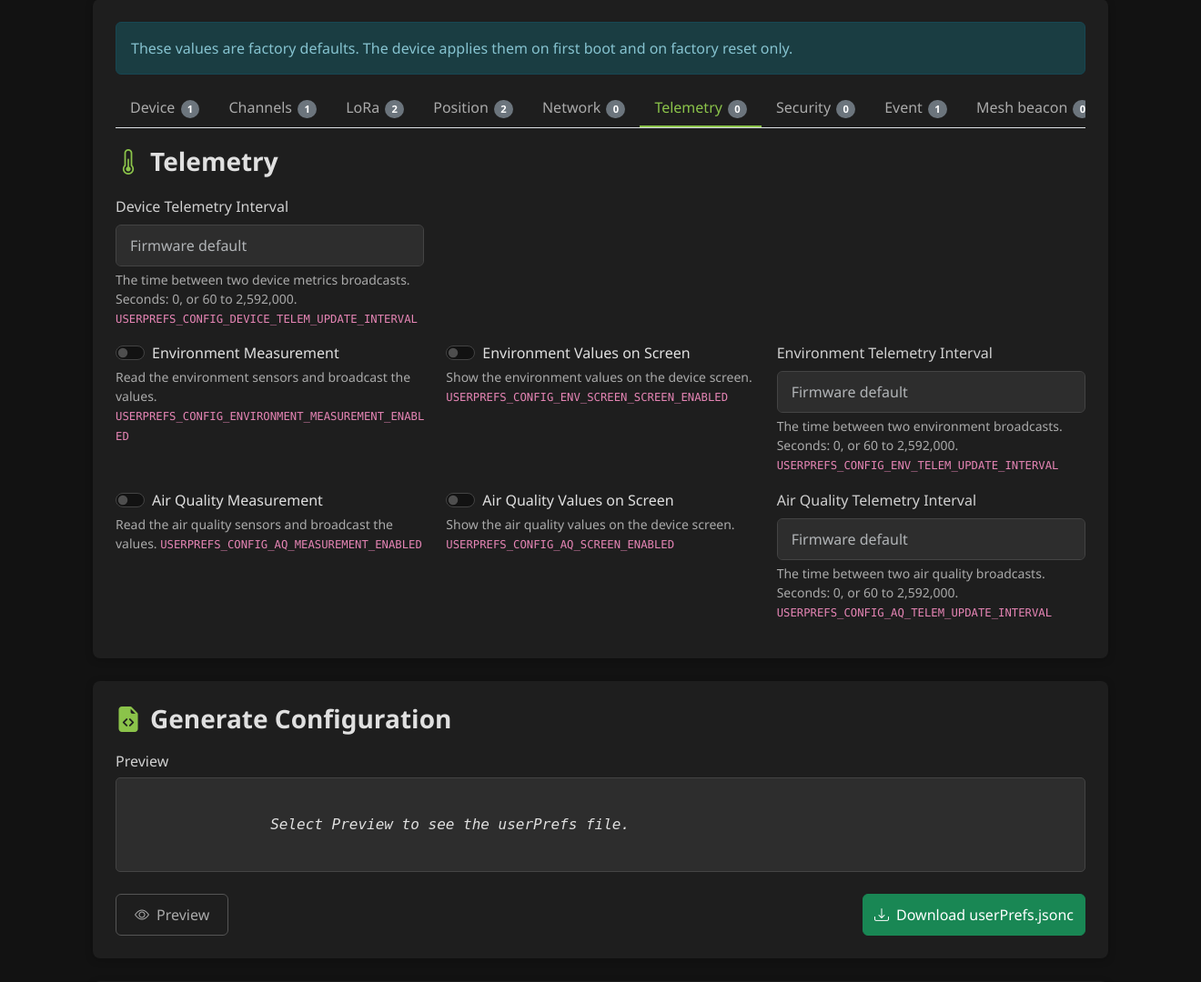
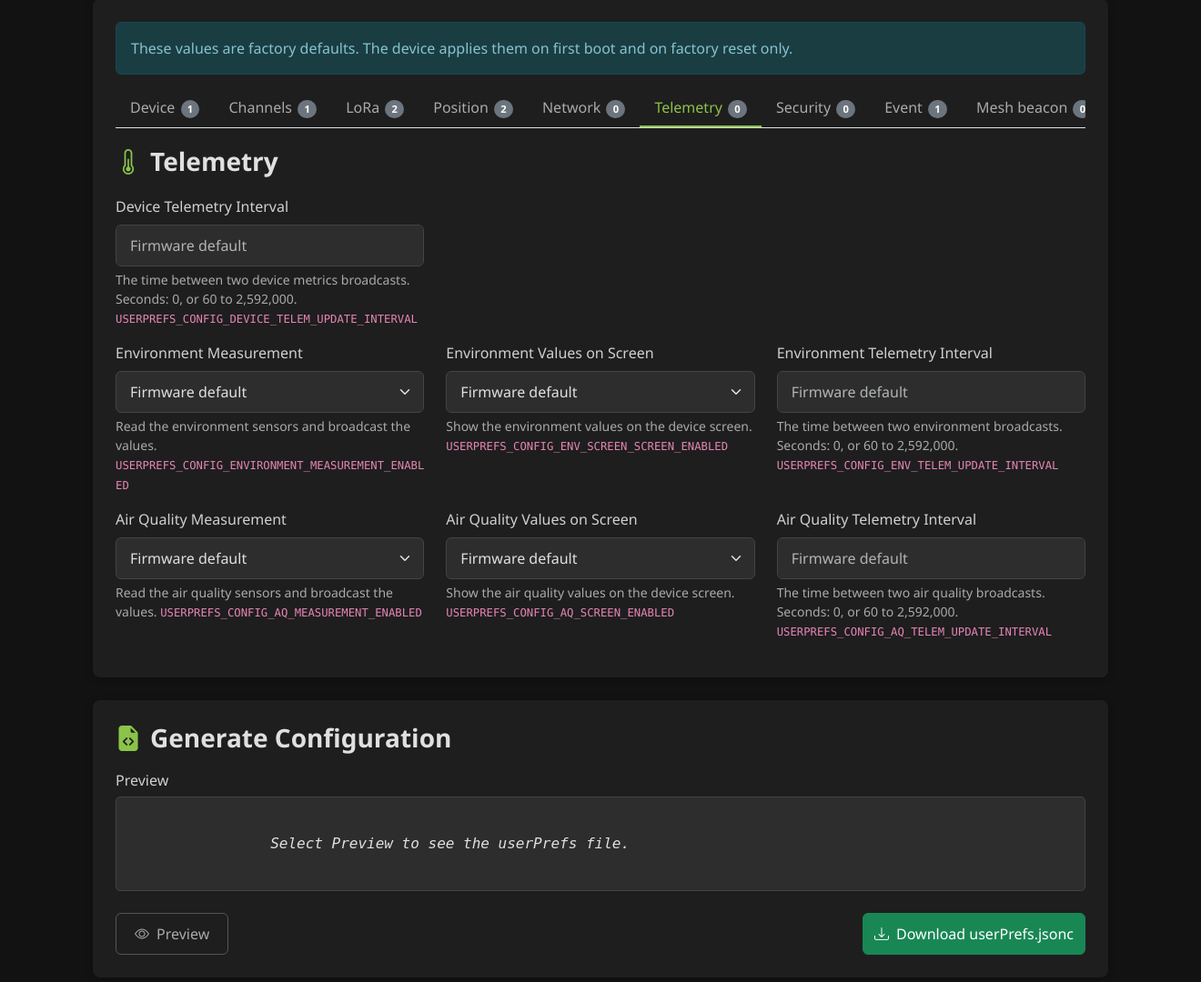
Before and after one commit to Crank-Git/MTFWBuilder, a Python web app: template templates/index.html in a window 1320 px wide, after a click that opens the changed part; the page is wider, and only the part inside the window is pictured. Shown: the part 196-1276 px from the top of that part at 91% size. Run offline with Jinja, Linux system fonts and the light colour scheme; the template is opened without the code that fills it, so the values that code supplies are empty.

Commit message:
fix: give six toggles a firmware default and keep the notice region (#44)
Managed mode, block position and the four telemetry toggles are now
Firmware default / On / Off selects, as for the mesh beacon toggles.
The managed-mode live region stays displayed, its inner alert shows or
hides, and the managed-mode select names it in aria-describedby.

Change: fix
Why: A hidden false input wrote six keys as false on an untouched form, and a hidden live region is not read.
Fixes: https://github.com/Crank-Git/MTFWBuilder/pull/142#issuecomment-7064646033
Co-Authored-By: Claude Opus 5.5 <noreply@anthropic.com>
[skip ci]

```diff
--- a/static/css/style.css
+++ b/static/css/style.css
@@ -586,6 +586,6 @@ body {
     display: none;
 }
 
-#securitySection:has(#securityIsManaged:checked) .managed-mode-notice {
+#securitySection:has(#securityIsManaged option[value="true"]:checked) .managed-mode-notice {
     display: block;
 }
--- a/templates/includes/event_config.html
+++ b/templates/includes/event_config.html
@@ -18,11 +18,12 @@
             <div class="form-text text-muted">The hop limit in event mode, 0 to 7. The firmware reads it only when event mode is on. <code class="small">USERPREFS_EVENT_MODE_HOP_LIMIT</code></div>
         </fieldset>
         <fieldset class="col-md-4" data-userprefs-key="USERPREFS_BLOCK_POSITION_ON_EVENT_CHANNEL"{{ key_attrs("USERPREFS_BLOCK_POSITION_ON_EVENT_CHANNEL") }}>
-            <div class="form-check form-switch">
-                <input type="hidden" name="event_block_position" value="false">
-                <input class="form-check-input" type="checkbox" id="eventBlockPosition" name="event_block_position" value="true">
-                <label class="form-check-label" for="eventBlockPosition">Block Position on Event Channel</label>
-            </div>
+            <label for="eventBlockPosition" class="form-label">Block Position on Event Channel</label>
+            <select class="form-select" id="eventBlockPosition" name="event_block_position">
+                <option value="" selected>Firmware default</option>
+                <option value="true">On</option>
+                <option value="false">Off</option>
+            </select>
             <div id="error-event_block_position" class="field-error invalid-feedback d-block"></div>
             <div class="form-text text-muted">Send no position on the channel with the channel 0 PSK, and discard each position that arrives on it. Needs a channel 0 PSK of 16 or 32 bytes, or the firmware build fails. <code class="small">USERPREFS_BLOCK_POSITION_ON_EVENT_CHANNEL</code></div>
         </fieldset>
--- a/templates/includes/security_config.html
+++ b/templates/includes/security_config.html
@@ -34,13 +34,17 @@
             <div class="form-text text-muted">The policy that the device applies to packets from other nodes. <code class="small">USERPREFS_CONFIG_SECURITY_PACKET_SIGNATURE_POLICY</code></div>
         </fieldset>
         <fieldset class="col-md-6" data-userprefs-key="USERPREFS_CONFIG_SECURITY_IS_MANAGED"{{ key_attrs("USERPREFS_CONFIG_SECURITY_IS_MANAGED") }}>
-            <div class="form-check form-switch mt-4">
-                <input type="hidden" name="security_is_managed" value="false">
-                <input class="form-check-input" type="checkbox" id="securityIsManaged" name="security_is_managed" value="true">
-                <label class="form-check-label" for="securityIsManaged">Managed Mode</label>
+            <label for="securityIsManaged" class="form-label">Managed Mode</label>
+            <select class="form-select" id="securityIsManaged" name="security_is_managed" aria-describedby="managedModeNotice">
+                <option value="" selected>Firmware default</option>
+                <option value="true">On</option>
+                <option value="false">Off</option>
+            </select>
+            <div id="error-security_is_managed" class="field-error invalid-feedback d-block"></div>
+            {# The live region stays in the page, and only its content shows or hides, so a screen reader reads each change. #}
+            <div id="managedModeNotice" role="status">
+                <div class="alert alert-warning mt-2 managed-mode-notice">Managed mode is on. The device rejects local config changes. Only admin key 0–2 holders can change it remotely. Without an admin key, nobody can.</div>
             </div>
-            <div id="error-security_is_managed" class="field-error invalid-feedback d-block"></div>
-            <div class="alert alert-warning mt-2 managed-mode-notice" id="managedModeNotice" role="status">Managed mode is on. The device rejects local config changes. Only admin key 0–2 holders can change it remotely. Without an admin key, nobody can.</div>
             <div class="form-text text-muted">Managed mode needs at least one admin key. <code class="small">USERPREFS_CONFIG_SECURITY_IS_MANAGED</code></div>
         </fieldset>
     </div>
--- a/templates/includes/telemetry_config.html
+++ b/templates/includes/telemetry_config.html
@@ -10,20 +10,22 @@
     </div>
     <div class="row mb-3">
         <fieldset class="col-md-4" data-userprefs-key="USERPREFS_CONFIG_ENVIRONMENT_MEASUREMENT_ENABLED"{{ key_attrs("USERPREFS_CONFIG_ENVIRONMENT_MEASUREMENT_ENABLED") }}>
-            <div class="form-check form-switch">
-                <input type="hidden" name="telemetry_environment_enabled" value="false">
-                <input class="form-check-input" type="checkbox" id="telemetryEnvironmentEnabled" name="telemetry_environment_enabled" value="true">
-                <label class="form-check-label" for="telemetryEnvironmentEnabled">Environment Measurement</label>
-            </div>
+            <label for="telemetryEnvironmentEnabled" class="form-label">Environment Measurement</label>
+            <select class="form-select" id="telemetryEnvironmentEnabled" name="telemetry_environment_enabled">
+                <option value="" selected>Firmware default</option>
+                <option value="true">On</option>
+                <option value="false">Off</option>
+            </select>
             <div id="error-telemetry_environment_enabled" class="field-error invalid-feedback d-block"></div>
             <div class="form-text text-muted">Read the environment sensors and broadcast the values. <code class="small">USERPREFS_CONFIG_ENVIRONMENT_MEASUREMENT_ENABLED</code></div>
         </fieldset>
         <fieldset class="col-md-4" data-userprefs-key="USERPREFS_CONFIG_ENV_SCREEN_SCREEN_ENABLED"{{ key_attrs("USERPREFS_CONFIG_ENV_SCREEN_SCREEN_ENABLED") }}>
-            <div class="form-check form-switch">
-                <input type="hidden" name="telemetry_environment_screen_enabled" value="false">
-                <input class="form-check-input" type="checkbox" id="telemetryEnvironmentScreenEnabled" name="telemetry_environment_screen_enabled" value="true">
-                <label class="form-check-label" for="telemetryEnvironmentScreenEnabled">Environment Values on Screen</label>
-            </div>
+            <label for="telemetryEnvironmentScreenEnabled" class="form-label">Environment Values on Screen</label>
+            <select class="form-select" id="telemetryEnvironmentScreenEnabled" name="telemetry_environment_screen_enabled">
+                <option value="" selected>Firmware default</option>
+                <option value="true">On</option>
+                <option value="false">Off</option>
+            </select>
             <div id="error-telemetry_environment_screen_enabled" class="field-error invalid-feedback d-block"></div>
             <div class="form-text text-muted">Show the environment values on the device screen. <code class="small">USERPREFS_CONFIG_ENV_SCREEN_SCREEN_ENABLED</code></div>
         </fieldset>
@@ -36,20 +38,22 @@
     </div>
     <div class="row mb-3">
         <fieldset class="col-md-4" data-userprefs-key="USERPREFS_CONFIG_AQ_MEASUREMENT_ENABLED"{{ key_attrs("USERPREFS_CONFIG_AQ_MEASUREMENT_ENABLED") }}>
-            <div class="form-check form-switch">
-                <input type="hidden" name="telemetry_air_quality_enabled" value="false">
-                <input class="form-check-input" type="checkbox" id="telemetryAirQualityEnabled" name="telemetry_air_quality_enabled" value="true">
-                <label class="form-check-label" for="telemetryAirQualityEnabled">Air Quality Measurement</label>
-            </div>
+            <label for="telemetryAirQualityEnabled" class="form-label">Air Quality Measurement</label>
+            <select class="form-select" id="telemetryAirQualityEnabled" name="telemetry_air_quality_enabled">
+                <option value="" selected>Firmware default</option>
+                <option value="true">On</option>
+                <option value="false">Off</option>
+            </select>
             <div id="error-telemetry_air_quality_enabled" class="field-error invalid-feedback d-block"></div>
             <div class="form-text text-muted">Read the air quality sensors and broadcast the values. <code class="small">USERPREFS_CONFIG_AQ_MEASUREMENT_ENABLED</code></div>
         </fieldset>
         <fieldset class="col-md-4" data-userprefs-key="USERPREFS_CONFIG_AQ_SCREEN_ENABLED"{{ key_attrs("USERPREFS_CONFIG_AQ_SCREEN_ENABLED") }}>
-            <div class="form-check form-switch">
-                <input type="hidden" name="telemetry_air_quality_screen_enabled" value="false">
-                <input class="form-check-input" type="checkbox" id="telemetryAirQualityScreenEnabled" name="telemetry_air_quality_screen_enabled" value="true">
-                <label class="form-check-label" for="telemetryAirQualityScreenEnabled">Air Quality Values on Screen</label>
-            </div>
+            <label for="telemetryAirQualityScreenEnabled" class="form-label">Air Quality Values on Screen</label>
+            <select class="form-select" id="telemetryAirQualityScreenEnabled" name="telemetry_air_quality_screen_enabled">
+                <option value="" selected>Firmware default</option>
+                <option value="true">On</option>
+                <option value="false">Off</option>
+            </select>
             <div id="error-telemetry_air_quality_screen_enabled" class="field-error invalid-feedback d-block"></div>
             <div class="form-text text-muted">Show the air quality values on the device screen. <code class="small">USERPREFS_CONFIG_AQ_SCREEN_ENABLED</code></div>
         </fieldset>
```
Also changed, not shown: tests/e2e/test_config_tabs_e2e.py (+13 -1 lines), tests/e2e/test_security_e2e.py (+19 -4 lines), tests/test_build_page.py (+42 -0 lines).
